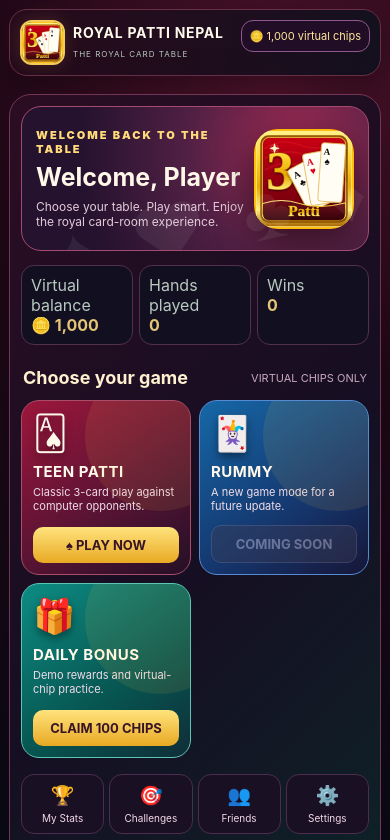
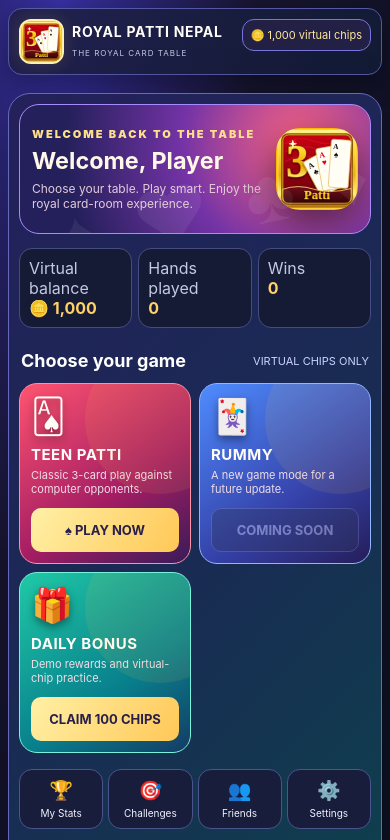
Before and after one commit to ChrisnaMishra/Royal-Patti-Nepal-, a plain HTML site: page index.html in a window 390 px wide. Both pictures are taken after a click on the button "Play as Guest". Shown: the top 840 px of the page. Drawn offline with Linux system fonts and the light colour scheme.

Commit message:
Polish modern colorful mobile layout

```diff
--- a/index.html
+++ b/index.html
@@ -60,6 +60,61 @@ body{background:radial-gradient(circle at 70% 12%,#52132d 0,#200817 38%,#090b16
 .table{min-height:440px;padding:15px 6px;border-width:5px;border-radius:170px}.bots{gap:4px;margin:24px auto 14px}.seat{min-width:0;padding:6px 2px;flex:1}.avatar{width:35px;height:35px;font-size:18px}.seatname{font-size:10px}.status{font-size:9px}.back{width:19px;height:29px}.card{width:clamp(56px,17vw,78px);height:clamp(84px,25vw,112px);padding:6px}.card .rank{font-size:16px}.card .suit{font-size:27px}.pot{margin:12px auto 16px;padding:7px 13px}.actions{gap:6px;padding:8px}.actions button{flex:1 1 28%;padding:11px 7px;font-size:12px}
 }
 
+
+
+/* Modern colorful mobile polish */
+:root{--bg:#11152b;--panel:#1b2140;--gold:#ffd166;--cream:#fffdf7;--muted:#c4c9e2;--green:#087f8c;--red:#ff5470}
+body{background:radial-gradient(ellipse at 15% 0%,#3730a3 0,#17152f 42%,#0b1020 100%);color:var(--cream)}
+button{min-height:44px;touch-action:manipulation}
+button:focus-visible,input:focus-visible{outline:3px solid #ffd166;outline-offset:3px}
+.panel{background:linear-gradient(145deg,#20284c,#151b34);border-color:#444f87}
+.top{background:linear-gradient(100deg,#20204aee,#121b35ee);border-color:#5458a2}
+.crest{background:linear-gradient(145deg,#ffcf70,#ed7d31);color:#281742;border-color:#fff0ad!important}
+.chipbox{background:#222044;border-color:#7775db;color:#ffe7a0}
+#lobbyScreen{background:linear-gradient(135deg,#24205b,#192b53 55%,#0d424d);border-color:#6668bb}
+.lobbyhero{background:radial-gradient(circle at 80% 30%,#ff6584 0,#7433a6 40%,#24205b 80%);border-color:#a78bfa}
+.heroeyebrow{color:#ffe08a}
+.lobbysectiontitle h3{color:#fff}
+.lobbysectiontitle span{color:#c9d4ff}
+.gamecard{background:linear-gradient(145deg,#ff5470,#a31d63 60%,#391b58);border-color:#ff91a5}
+.gamecard.blue{background:linear-gradient(145deg,#4f8cff,#3541a8 62%,#251d59);border-color:#92b5ff}
+.gamecard.teal{background:linear-gradient(145deg,#20c9a6,#087f8c 62%,#153b64);border-color:#79f2dc}
+.gamecard button{background:linear-gradient(120deg,#fff0a6,#ffc857);color:#28204a}
+.gamecard .coming{background:#30395f;color:#e7eaff;border-color:#727db5}
+.navtile{background:#171d3a;border-color:#4b548b;color:#f2f3ff}
+.lobbystats .stat{background:#151b35;border-color:#454d80}
+#gameScreen{background:linear-gradient(145deg,#202044,#101d32);border-color:#5359a0}
+.table{background:radial-gradient(ellipse at center,#23bfa0 0,#087f8c 46%,#075449 76%,#063c3d 100%);border-color:#3c2b58;box-shadow:inset 0 0 0 3px #ffd166,inset 0 0 0 8px #174b50,inset 0 0 45px #001b26,0 16px 25px #0007}
+.pot{background:#112b43;border-color:#ffd166}
+.actions{background:#17152f;border-color:#454178}
+.primary{background:linear-gradient(120deg,#ffe08a,#ffb84d);color:#251b43}
+.secondary{background:linear-gradient(120deg,#4657a8,#343875);color:#fff;border-color:#7787dc}
+.danger{background:linear-gradient(120deg,#d93662,#92234f);color:#fff;border-color:#ff7b9c}
+.muted{color:#c4c9e2}
+.note{color:#b8c4e9}
+@media(max-width:650px){
+  .wrap{padding:8px}
+  .top{border-radius:14px}
+  #lobbyScreen{padding:10px}
+  .lobbyhero{grid-template-columns:minmax(0,1fr) 82px;padding:12px;min-height:130px}
+  .lobbyhero h2{font-size:clamp(22px,6vw,28px)}
+  .herobadge{width:82px}
+  .lobbygames{grid-template-columns:repeat(2,minmax(0,1fr))}
+  .gamecard{min-width:0}
+  .table{width:100%;min-height:410px}
+  .actions button{min-width:0}
+}
+@media(max-width:360px){
+  .brand small{display:none}
+  .chipbox{white-space:normal;max-width:120px;text-align:center}
+  .lobbyhero{grid-template-columns:minmax(0,1fr) 64px}
+  .herobadge{width:64px}
+  .lobbygames{grid-template-columns:1fr}
+  .lobbybottomnav{grid-template-columns:repeat(2,minmax(0,1fr))}
+  .table{min-height:380px;border-radius:130px}
+  .seatname{font-size:9px}
+}
+
 </style></head><body>
 <div class="wrap">
 <header class="top"><div class="brand"><div class="crest" style="padding:0;overflow:hidden;border-radius:12px"><img src="./icon.svg?v=2" alt="Royal Patti icon" style="width:100%;height:100%;object-fit:cover"></div><div><h1>ROYAL PATTI NEPAL</h1><small>THE ROYAL CARD TABLE</small></div></div><div class="chipbox">🪙 <span id="chipCount">1,000</span> virtual chips</div></header>
```
